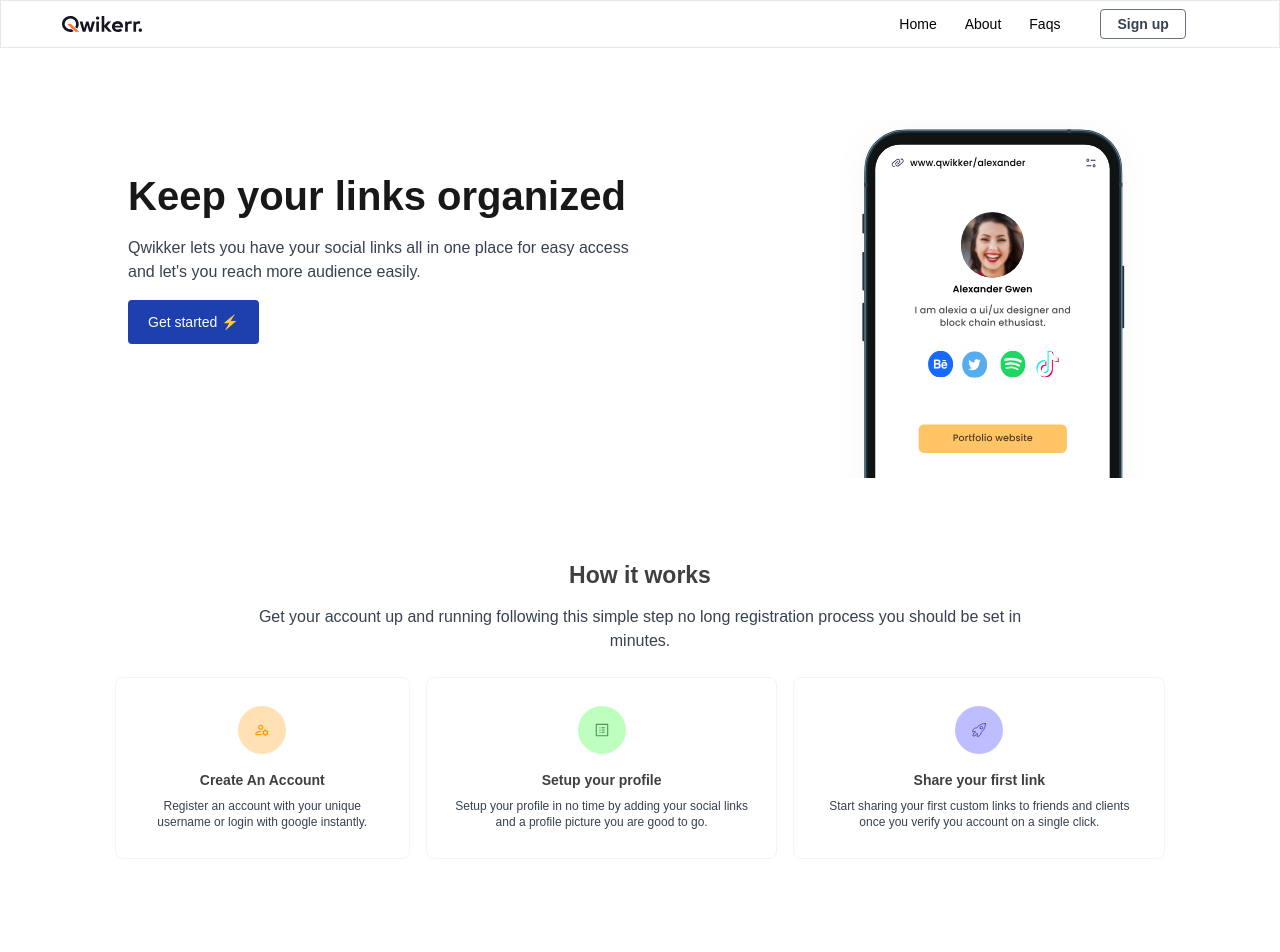
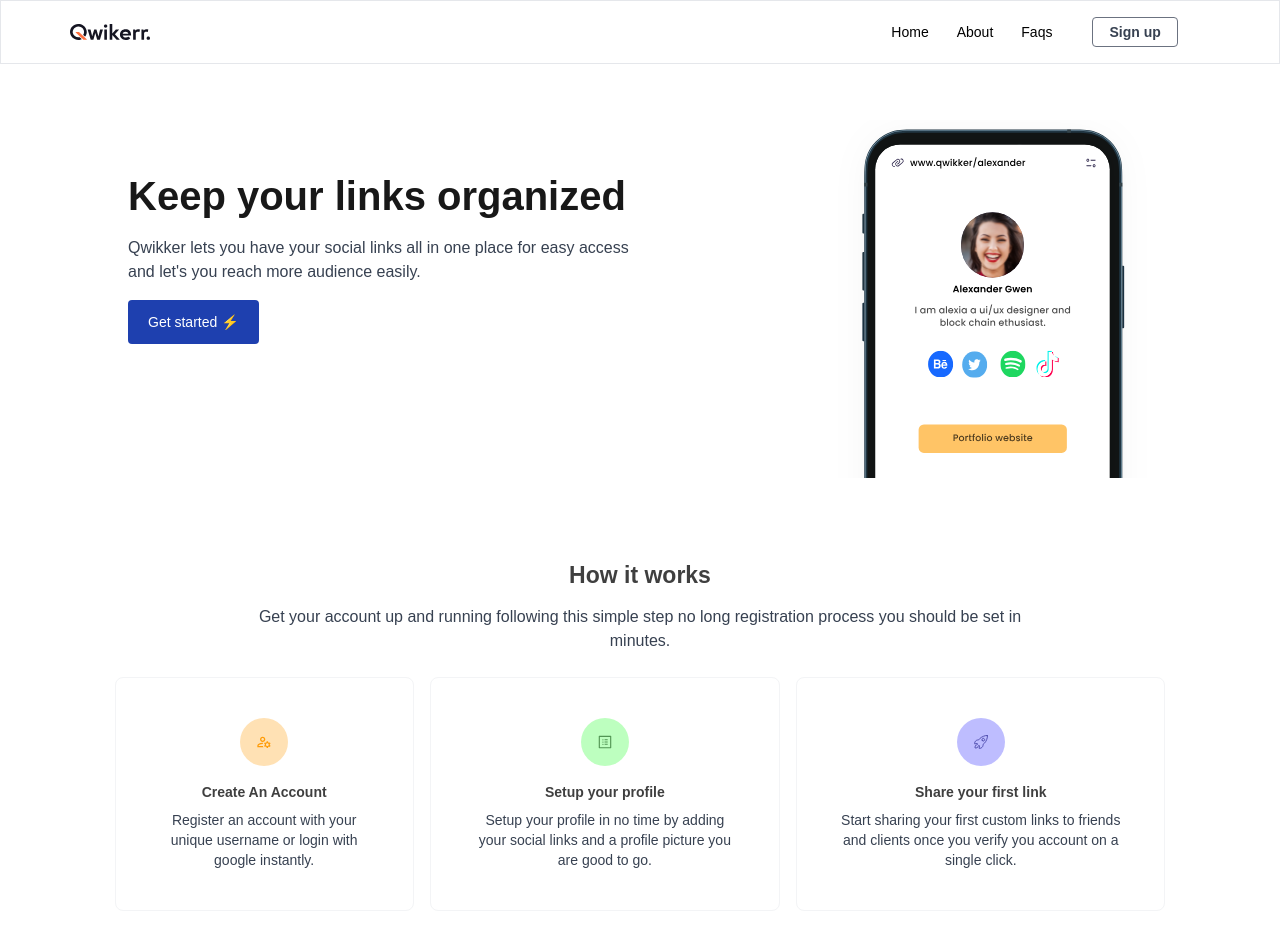
Before and after one commit to addegbenga/Quick, a React (Create React App) app: page / in a window 1280 px wide. Shown: the top 952 px of the page. Built offline with nearby package versions, Linux system fonts and the light colour scheme.

Commit message:
landing page

```diff
--- a/src/home/Landing.js
+++ b/src/home/Landing.js
@@ -54,7 +54,8 @@ export default function Landing() {
 
             <div className="mt-4 md:-mt-14">
               <img
-                style={{ width: "20rem", height: "550px", objectFit: "cover" }}
+              className="hero-image"
+
                 src="/homemockup.svg"
                 alt="hero"
               />
@@ -79,7 +80,7 @@ export default function Landing() {
               {data.map((item, index) => (
                 <div
                   key={index}
-                  className="flex md:m-2 md:rounded-lg md:bg-white md:border md:text-center bg-white  border-t border-gray-100 p-10  md:p-7 flex-col items-center "
+                  className="flex md:m-2 md:rounded-lg md:bg-white md:border md:text-center bg-white  border-t border-gray-100 p-10 flex-col items-center "
                 >
                   <div
                     style={{
@@ -98,7 +99,7 @@ export default function Landing() {
                   <h1 className="text-lg md:text-sm  opacity-75 font-semibold mb-2">
                     {item.title}
                   </h1>
-                  <p className="text-sm px-2 md:px-0 md:font-normal md:text-xs font-medium text-gray-700">
+                  <p className="text-sm px-2 md:px-0 md:font-medium md:text-sm font-medium text-gray-700">
                     {item.details}
                   </p>
                 </div>
--- a/src/index.css
+++ b/src/index.css
@@ -20,6 +20,12 @@ body{
   min-height: 100vh;
 }
 
+.hero-image{
+  /* style={{ width: "20rem", height: "550px", objectFit: "cover" }} */
+  width: 20rem;
+  height: 550px;
+  object-fit: cover;
+}
 
 html {
   scroll-behavior: smooth;
--- a/src/nav/navbar.js
+++ b/src/nav/navbar.js
@@ -5,7 +5,7 @@ import logo from "../assets/logo.svg";
 export default function navbar() {
   return (
     <div className="bg-white shadow-lg md:shadow-none border w-full z-10 fixed w-full top-0">
-      <div className=" lg:w-11/12 md:w-5/6 md:m-auto flex lg:m-auto justify-between items-center p-4 md:p-2 ">
+      <div className=" lg:w-11/12 md:w-5/6 md:m-auto flex lg:m-auto justify-between items-center p-8 md:p-4 ">
         <img className="w-20 " src={logo} alt="logo" />
         <div className="flex items-center ">
           <ul className="hidden md:block md:mr-10 text-sm">
```
